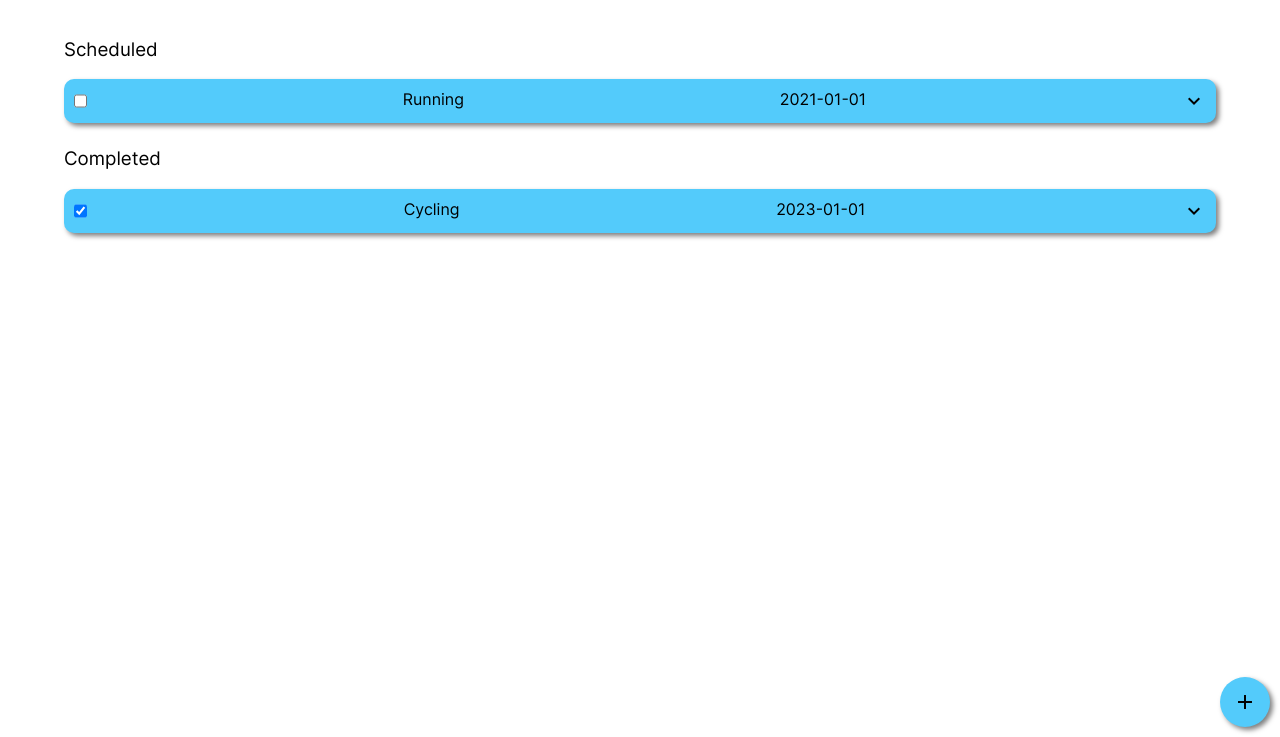
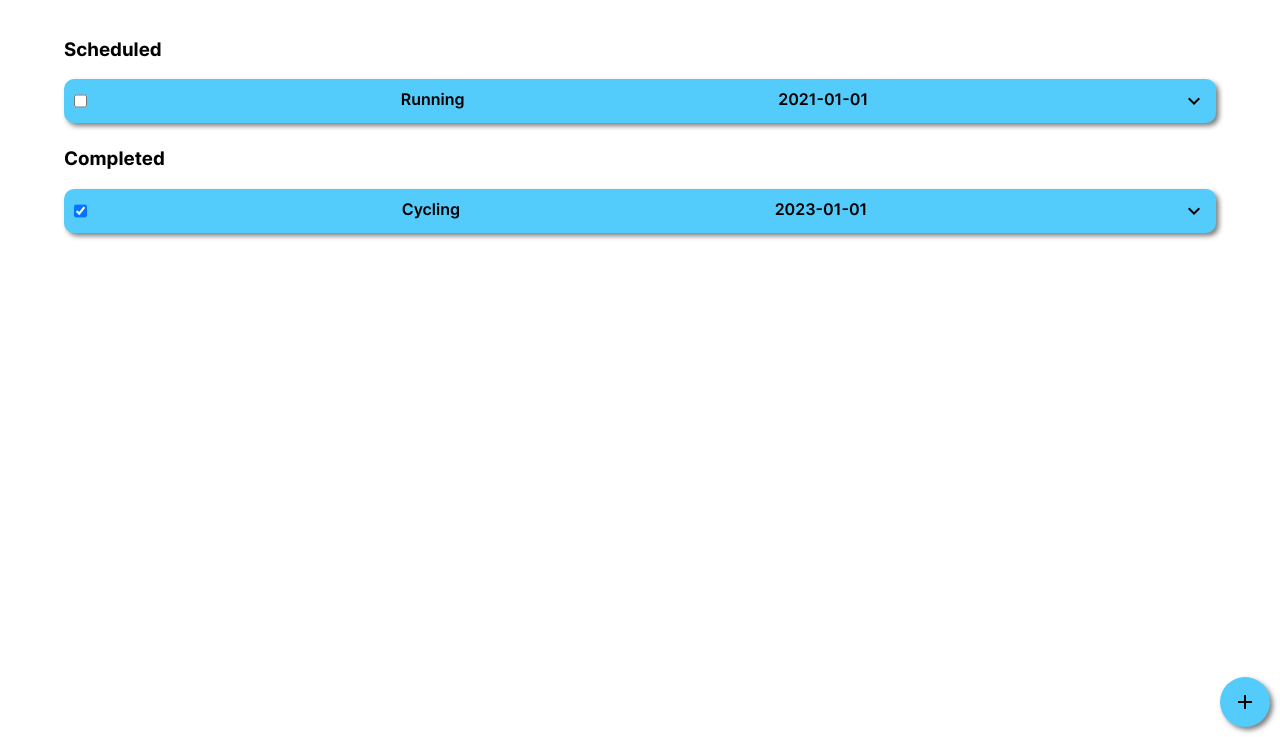
Before and after one commit to cse110-fa22-group30/cse110-fa22-group30, a website with bundled scripts: page index.html in a window 1280 px wide. Shown: the part 63-800 px from the top of the page. Built offline with nearby package versions, Linux system fonts and the light colour scheme.

Commit message:
formate and fix css file

```diff
--- a/source/style/style.css
+++ b/source/style/style.css
@@ -1,19 +1,26 @@
 /* stylelint-disable selector-id-pattern, declaration-no-important */
+
+
 @font-face {
-    font-family: 'Iner';
-    src: url('../font/Inter-bold.woff2');
-    font-weight: bold;
+  font-family: Iner;
+  src: url("../font/Inter-Regular.woff2");
+  font-weight: normal;
 }
 
 @font-face {
-    font-family: 'Iner';
-    src: url('../font/Inter-Regular.woff2');
-    font-weight: normal;
+  font-family: Iner;
+  src: url("../font/Inter-Bold.woff2");
+  font-weight: bold;
 }
 
-* {
-    font-family: Iner;
-    font-weight: normal;
+@font-face {
+  font-family: Iner;
+  src: url("../font/Inter-SemiBold.woff2");
+  font-weight: semibold;
+}
+
+* { /* requires a generic font family to fall back into e.g. sans-serif */
+  font-family: Iner, sans-serif;
 }
 
 header h1 {
```
